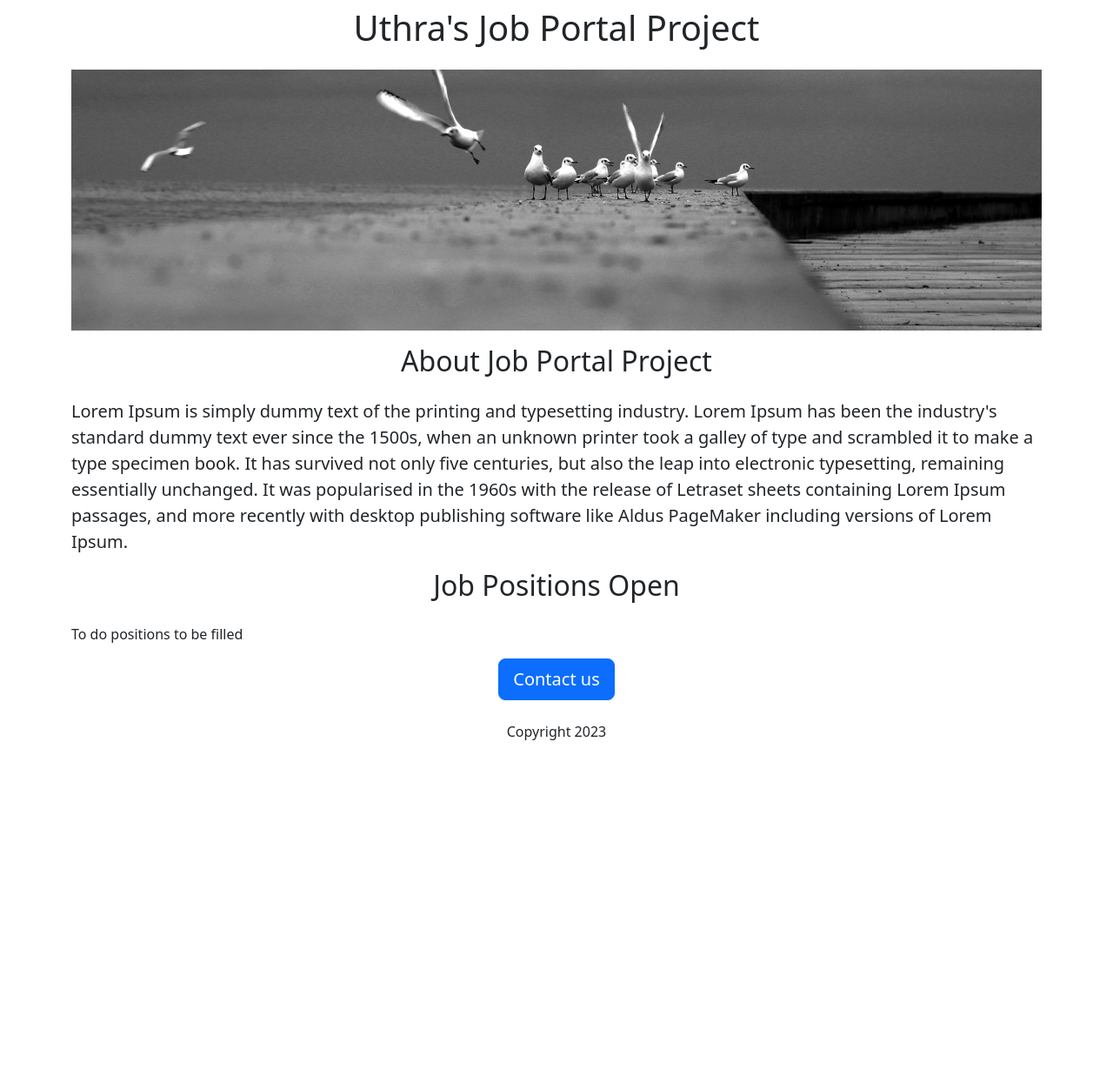
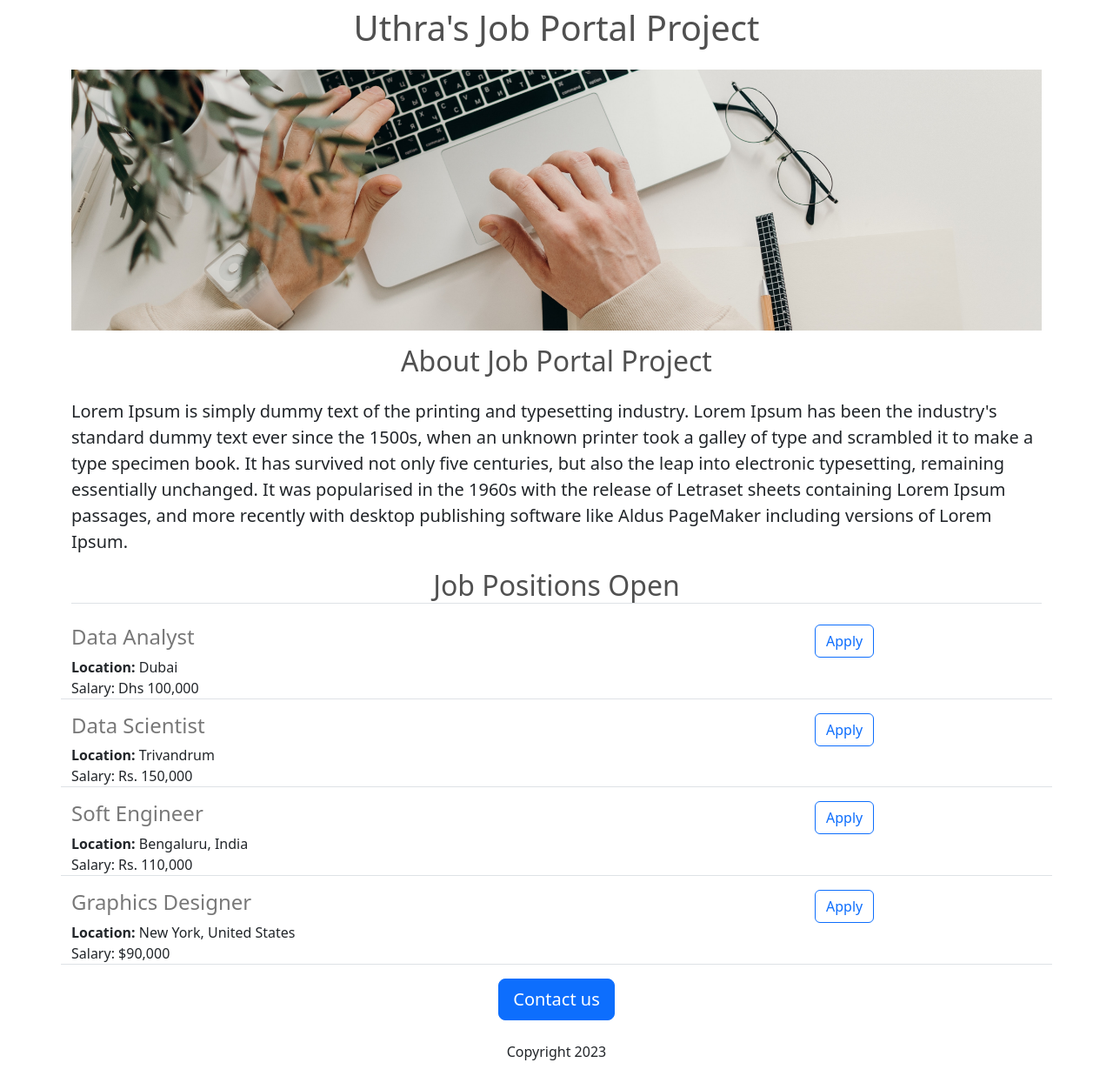
Before and after one commit to sankarmr/uthra-project-python-v2, a Flask app: page / in a window 1280 px wide. Shown: the whole page at 87% size. Before the commit the page ends 851 px from the top, so only its background shows below. Run offline with Flask 3, Linux system fonts and the light colour scheme.

Commit message:
Created job list array

```diff
--- a/app.py
+++ b/app.py
@@ -2,10 +2,32 @@ from flask import Flask, render_template
 
 app = Flask(__name__)
 
+JOBS = [{
+  'id': 1,
+  'title': 'Data Analyst',
+  'location': 'Dubai',
+  'salary': 'Dhs 100,000'
+}, {
+  'id': 2,
+  'title': 'Data Scientist',
+  'location': 'Trivandrum',
+  'salary': 'Rs. 150,000'
+}, {
+  'id': 3,
+  'title': 'Soft Engineer',
+  'location': 'Bengaluru, India',
+  'salary': 'Rs. 110,000'
+}, {
+  'id': 4,
+  'title': 'Graphics Designer',
+  'location': 'New York, United States',
+  'salary': '$90,000'
+}]
+
 
 @app.route("/")
 def hello_world():
-  return render_template('home.html')
+  return render_template('home.html', jobs=JOBS, company_name="Uthra's")
 
 
 if __name__ == "__main__":
--- a/templates/home.html
+++ b/templates/home.html
@@ -9,17 +9,20 @@
   </head>
   <body>
     <div class="container">
-    <h1 class="text-center mt-2 mb-4">Uthra's Job Portal Project</h1>
+    <h1 class="text-center mt-2 mb-4" style="color: rgb(80, 80, 80);">{{company_name}} Job Portal Project</h1>
     <img src="https://uthra-project-python--sankarmr.repl.co/static/banner.jpg" height="300" width="100%" style="object-fit:cover;">
-    <h2 class="text-center mt-3 mb-4">About Job Portal Project</h2>
+    <h2 class="text-center mt-3 mb-4" style="color: rgb(80, 80, 80);">About Job Portal Project</h2>
     <p class="lead">
       Lorem Ipsum is simply dummy text of the printing and typesetting industry. Lorem Ipsum has been the industry's standard dummy text ever since the 1500s, when an unknown printer took a galley of type and scrambled it to make a type specimen book. It has survived not only five centuries, but also the leap into electronic typesetting, remaining essentially unchanged. It was popularised in the 1960s with the release of Letraset sheets containing Lorem Ipsum passages, and more recently with desktop publishing software like Aldus PageMaker including versions of Lorem Ipsum.
     </p>
-    <h2 class="text-center mt-3 mb-4">Job Positions Open</h2>
-    <p>To do positions to be filled</p>
+    <h2 class="text-center mt-3 mb-4 border-bottom" style="color: rgb(80, 80, 80)">Job Positions Open</h2>
+
+      {% for job in jobs %}
+        {%include 'joblist.html'%}
+      {% endfor %}
       <div class="text-center">
-    <button type="button" class="btn btn-lg btn-primary mb-4">Contact us</button>
-      <p>Copyright 2023</p>
+        <button type="button" class="btn btn-lg btn-primary mb-4">Contact us</button>
+        <p>Copyright 2023</p>
         </div>
       </div>
   </body>
--- /dev/null
+++ b/templates/joblist.html
@@ -0,0 +1,12 @@
+<div class="border-bottom row" style="margin-bottom: 16px;">
+  <div class="col-9">
+          <h4 style="color: rgb(120,120,120)">{{job['title']}}</h4>
+          <div><b>Location:</b> {{job['location']}}</div>
+          {% if 'salary' in job %}
+          <div>Salary: {{job['salary']}}</div>
+          {%endif%}
+  </div>
+  <div class="col-3">
+      <button type="button" class="btn btn-outline-primary">Apply</button>
+  </div>
+        </div>
```
Also changed, not shown: static/banner.jpg.
